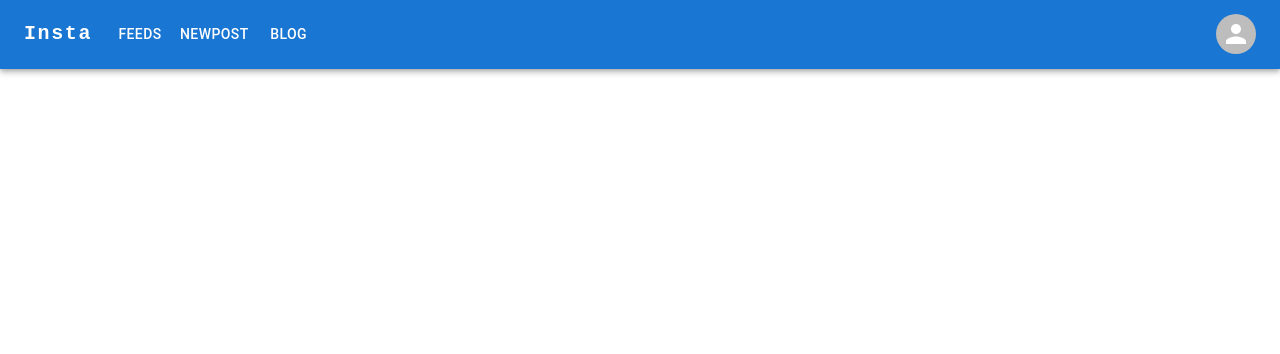
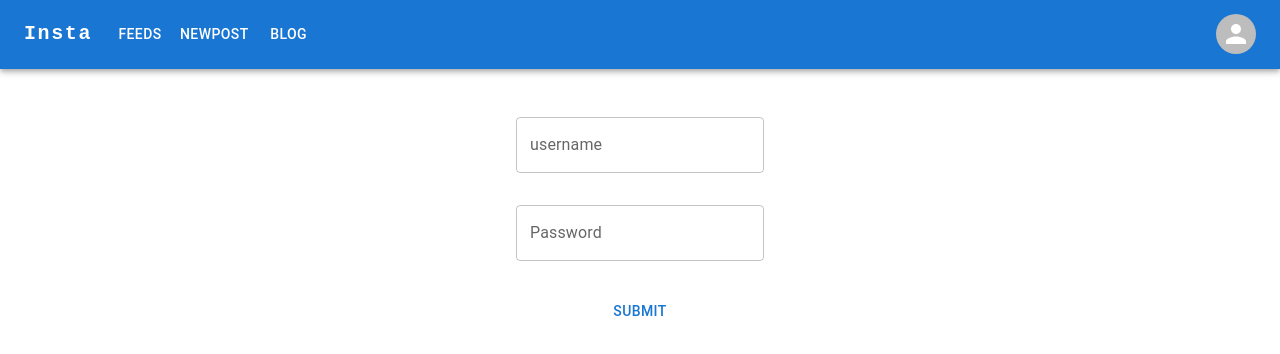
Before and after one commit to S-Axhwin/insta_blog, a React (Create React App) app: page /insta_blog/reg in a window 1280 px wide. Shown: the top 354 px of the page. Built offline with nearby package versions, Linux system fonts and the light colour scheme.

Commit message:
updated posting

```diff
--- a/src/App.js
+++ b/src/App.js
@@ -3,6 +3,7 @@ import { Route, Routes } from 'react-router-dom';
 import Feeds from './components/feeds/Feeds';
 import NewPost from './components/newpost/NewPost';
 import Header from './components/Common/header/Header';
+import Register from './components/register/Register';
 
 
 
@@ -15,6 +16,7 @@ function App() {
     <Routes>
       <Route exact path='/feeds' element={<Feeds/>}/>
       <Route path='/newpost' element={<NewPost/>}/>
+      <Route path='/reg' element={<Register/>} />
     </Routes>
     </>
   );
--- a/src/components/feeds/Feeds.js
+++ b/src/components/feeds/Feeds.js
@@ -6,12 +6,7 @@ export const ACTION = {
 }
 
 const Feeds = () => {
-    const getDatas = async (uri)=>{
-        //const rawData = await fetch(uri, {mode:  'no-cors' })
-        //console.log(rawData);
-        //const Info = await rawData.json();
-        //dispatch({type: ACTION.FETCH, payload: Info})
-        console.log('getting info');
+    const getDatas = async ()=>{
         const rawdata = await fetch("https://backendapi-production-4881.up.railway.app/api/auth/datas")
         const data = await rawdata.json()
         dispatch({type: ACTION.FETCH, payload: data})
@@ -27,19 +22,19 @@ const Feeds = () => {
     }
     const [state, dispatch] = useReducer(reducer, []);
     useEffect(()=>{
-        getDatas('https://backendapi.railway.internal/api/auth/datas')
+        getDatas()
 
     }, [])
     return (
       <div style={{display: 'flex', justifyContent: "center"}}>
       <div style={{display: 'flex', justifyContent: 'space-around', flexDirection: 'column'}}>
-      {state?.map((data, ind)=>{
+      {state?.reverse().map((data, ind)=>{
           return<div key={ind}>
           <div >
             <h1>{data.username}</h1>
           </div>
           <div>
-            {data.feed.map((feeds, index)=>(<li key={index}>{feeds}</li>))}
+            {data.feed}
           </div>
           </div>
         })
--- /dev/null
+++ b/src/components/register/Register.js
@@ -0,0 +1,51 @@
+import React, { useState } from 'react'
+import { TextField, Button } from '@mui/material'
+
+const Register = () => {
+  const [errorname, setErrorname] = useState(false);
+  const [username, setUsername] = useState("");
+  const [password, setPassword] = useState("");
+  const handleSubmit = async (e)=>{
+    e.preventDefault();
+    const res = await fetch("https://backendapi-production-4881.up.railway.app/api/auth/register",
+    {
+        method: 'POST',
+        body: JSON.stringify({ username, password }),
+        headers:{
+            'Content-Type': 'application/json'
+        }
+    });
+    const result = await res.json()
+    if(result.registered){
+        setUsername("")
+        setPassword("")
+        setErrorname(false)
+    }else{
+        setErrorname(true)
+    }
+  }
+  return (
+    <div style={{display: 'flex', justifyContent: "center", padding: '3rem'}}>
+
+    <form onSubmit={handleSubmit} style={{display: 'flex', justifyContent: 'space-around', flexDirection: 'column', gap: '2rem'}}>
+        <TextField
+         label="username"
+         value={username}
+         error = {errorname}
+         onChange={(e)=>setUsername(e.target.value)}
+         />
+        <TextField
+         value={password}
+         label="Password"
+         type='password'
+         error = {errorname}
+         onChange={(e)=>setPassword(e.target.value)}
+         />
+         <Button type='submit'>Submit</Button>
+    </form>
+    </div>
+
+  )
+}
+
+export default Register
```
